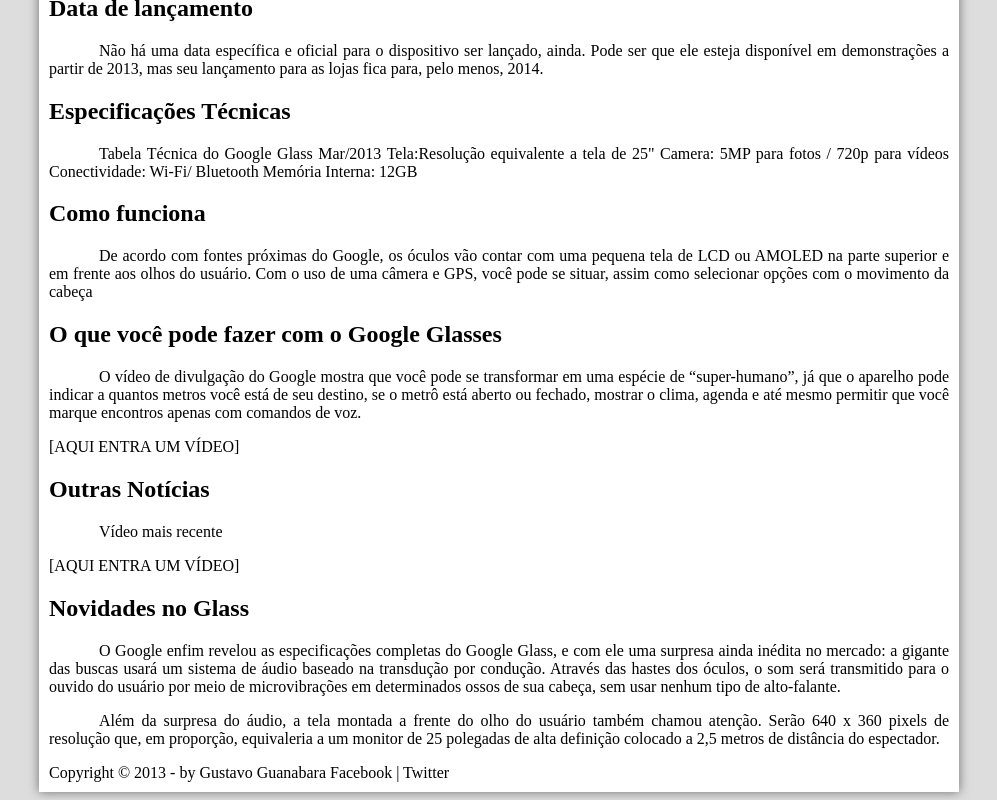
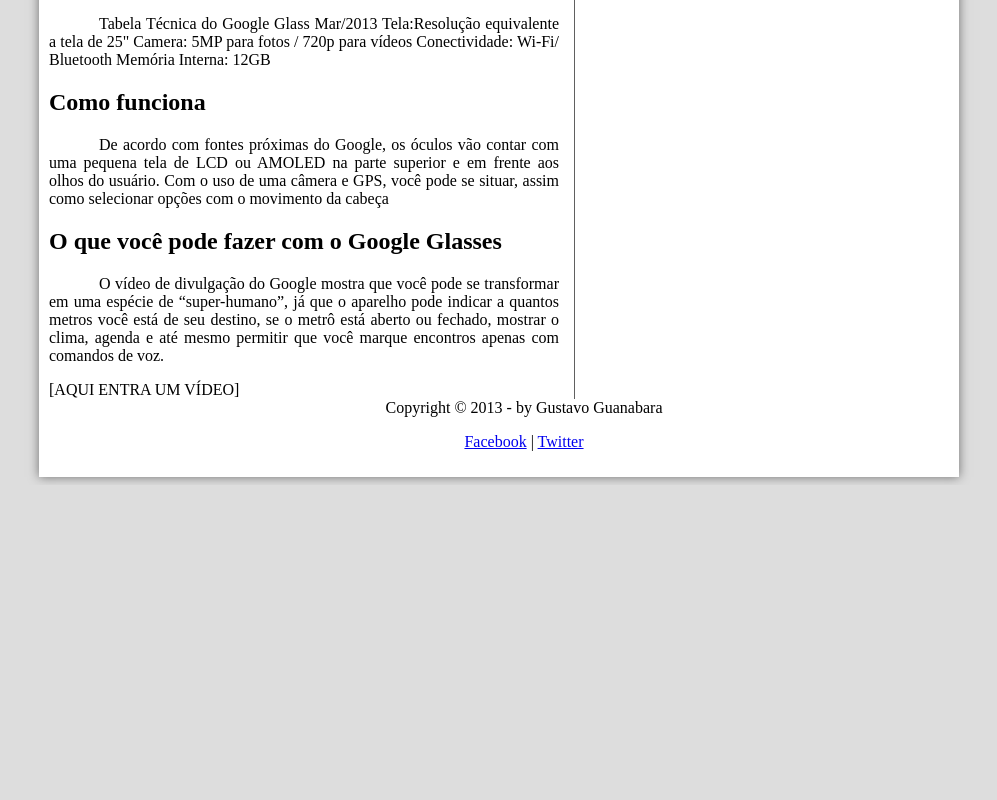
Before and after one commit to Tiagoksio/estudandoHTML_CSS_JS, a plain HTML site: page index.html in a window 1280 px wide. Shown: the part 1033-1833 px from the top of the page, without its empty margins (141-1138 px from the left). After the commit the page ends 1518 px from the top, so only its background shows below. Drawn offline with Linux system fonts and the light colour scheme.

Commit message:
css das divisoes do index

```diff
--- a/_css/estilo.css
+++ b/_css/estilo.css
@@ -103,3 +103,23 @@ nav#menu a:hover{
     color:#ffffff;
     text-decoration: underline;
 }
+section#corpo {
+    display: block;
+    width: 510px;
+    float: left;
+    border-right: 1px #606060 solid;
+    padding-right: 15px;
+}
+aside#lateral {
+    display: block;
+    width: 350px;
+    float: right;
+    padding-right: 15px;
+    padding-left: 0px;
+}
+footer#rodape {
+    clear: both;
+}
+footer#rodape p{
+    text-align: center;
+}
--- a/index.html
+++ b/index.html
@@ -75,8 +75,11 @@
         </p>
     </aside>
     <footer id="rodape">
-        Copyright &copy; 2013 - by Gustavo Guanabara
-        Facebook | Twitter
+       <p>Copyright &copy; 2013 - by Gustavo Guanabara</p>
+       <p>
+            <a href="http://www.facebook.com/cursosemvideo" target="_blank">Facebook</a> |
+            <a href="http://www.Twitter.com/cursosemvideo" target="_blank">Twitter</a>
+        </p>
     </footer>
 </div>
 </body>
```
